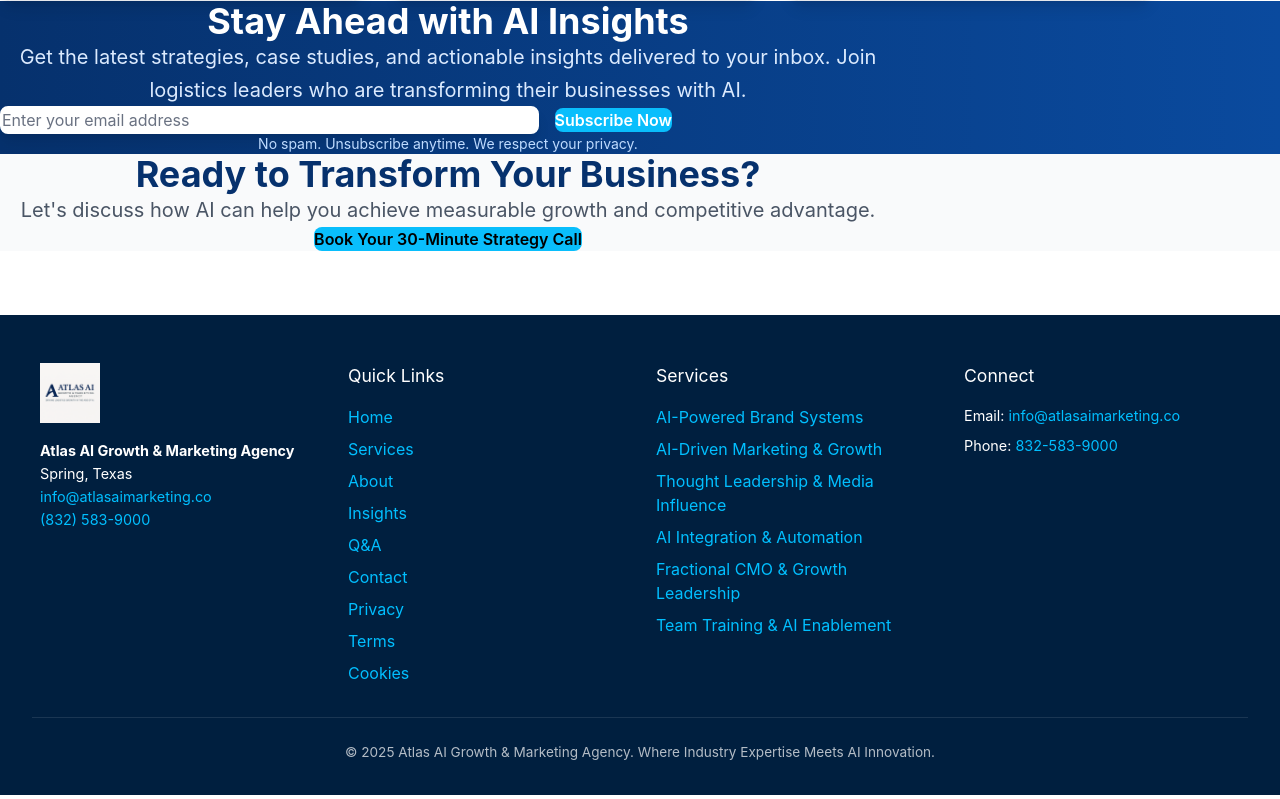
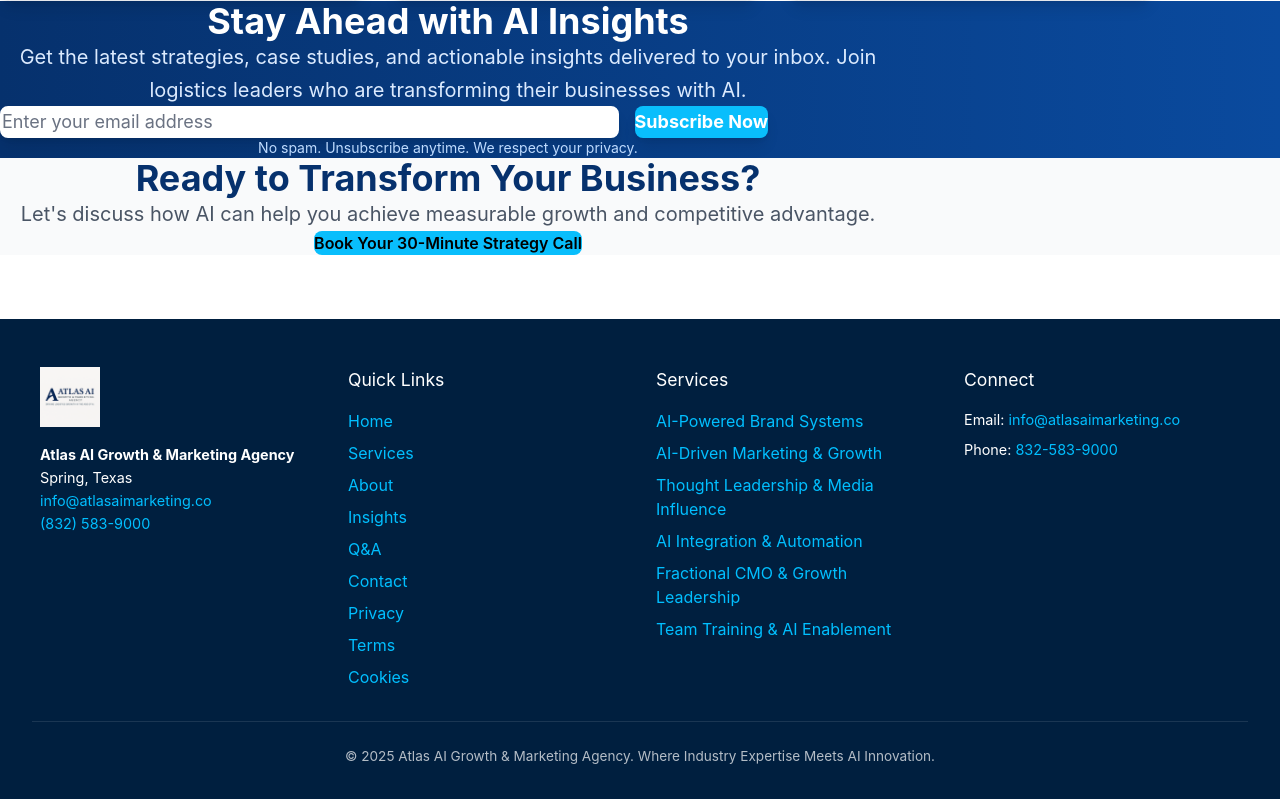
Before and after one commit to atlasaimarketing/atlas-ai-nextjs, a Next.js app: page /insights in a window 1280 px wide. Shown: the part 990-1789 px from the top of the page. Built offline with nearby package versions, Linux system fonts and the light colour scheme.

Commit message:
UI: Improve newsletter section styling with larger inputs, better spacing, and enhanced success message

```diff
--- a/app/insights/page.tsx
+++ b/app/insights/page.tsx
@@ -131,7 +131,7 @@ export default function Insights() {
       </section>
 
       {/* Newsletter CTA Section */}
-      <section className="bg-gradient-to-r from-[#06316D] to-[#0a4a9e] py-20">
+      <section className="bg-gradient-to-r from-[#06316D] to-[#0a4a9e] py-24">
         <div className="container mx-auto px-4">
           <div className="max-w-4xl mx-auto text-center text-white">
             <h2 className="text-2xl md:text-3xl lg:text-4xl font-bold mb-6 px-2">
@@ -142,34 +142,34 @@ export default function Insights() {
               Join logistics leaders who are transforming their businesses with AI.
             </p>
 
-            <form onSubmit={handleSubscribe} className="max-w-2xl mx-auto">
-              <div className="flex flex-col sm:flex-row gap-4 justify-center items-center">
+            <form onSubmit={handleSubscribe} className="max-w-3xl mx-auto">
+              <div className="flex flex-col sm:flex-row gap-4 justify-center items-stretch">
                 <input
                   type="email"
                   value={email}
                   onChange={(e) => setEmail(e.target.value)}
                   placeholder="Enter your email address"
                   disabled={isSubmitting}
-                  className="w-full sm:flex-1 px-6 py-4 rounded-lg text-gray-900 placeholder:text-gray-500 bg-white border-2 border-white focus:outline-none focus:ring-2 focus:ring-[#09BEFC] focus:border-[#09BEFC] shadow-lg disabled:opacity-50 disabled:cursor-not-allowed"
+                  className="w-full sm:flex-1 px-6 py-5 text-lg rounded-lg text-gray-900 placeholder:text-gray-500 bg-white border-2 border-white focus:outline-none focus:ring-2 focus:ring-[#09BEFC] focus:border-[#09BEFC] shadow-lg disabled:opacity-50 disabled:cursor-not-allowed"
                   required
                 />
                 <button
                   type="submit"
                   disabled={isSubmitting}
-                  className="w-full sm:w-auto bg-[#09BEFC] hover:bg-white hover:text-[#06316D] text-white font-semibold px-8 py-4 rounded-lg whitespace-nowrap transition-colors disabled:opacity-50 disabled:cursor-not-allowed"
+                  className="w-full sm:w-auto bg-[#09BEFC] hover:bg-white hover:text-[#06316D] text-white font-bold text-lg px-10 py-5 rounded-lg whitespace-nowrap transition-colors shadow-lg disabled:opacity-50 disabled:cursor-not-allowed"
                 >
                   {isSubmitting ? "Subscribing..." : "Subscribe Now"}
                 </button>
               </div>
 
               {message && (
-                <div className={`mt-4 p-4 rounded-lg ${message.type === "success" ? "bg-green-100 text-green-800" : "bg-red-100 text-red-800"}`}>
+                <div className={`mt-6 p-5 rounded-lg font-semibold text-center shadow-lg ${message.type === "success" ? "bg-green-50 text-green-900 border-2 border-green-200" : "bg-red-50 text-red-900 border-2 border-red-200"}`}>
                   {message.text}
                 </div>
               )}
             </form>
 
-            <p className="text-sm text-blue-200 mt-4">
+            <p className="text-sm text-blue-200 mt-6">
               No spam. Unsubscribe anytime. We respect your privacy.
             </p>
           </div>
```
